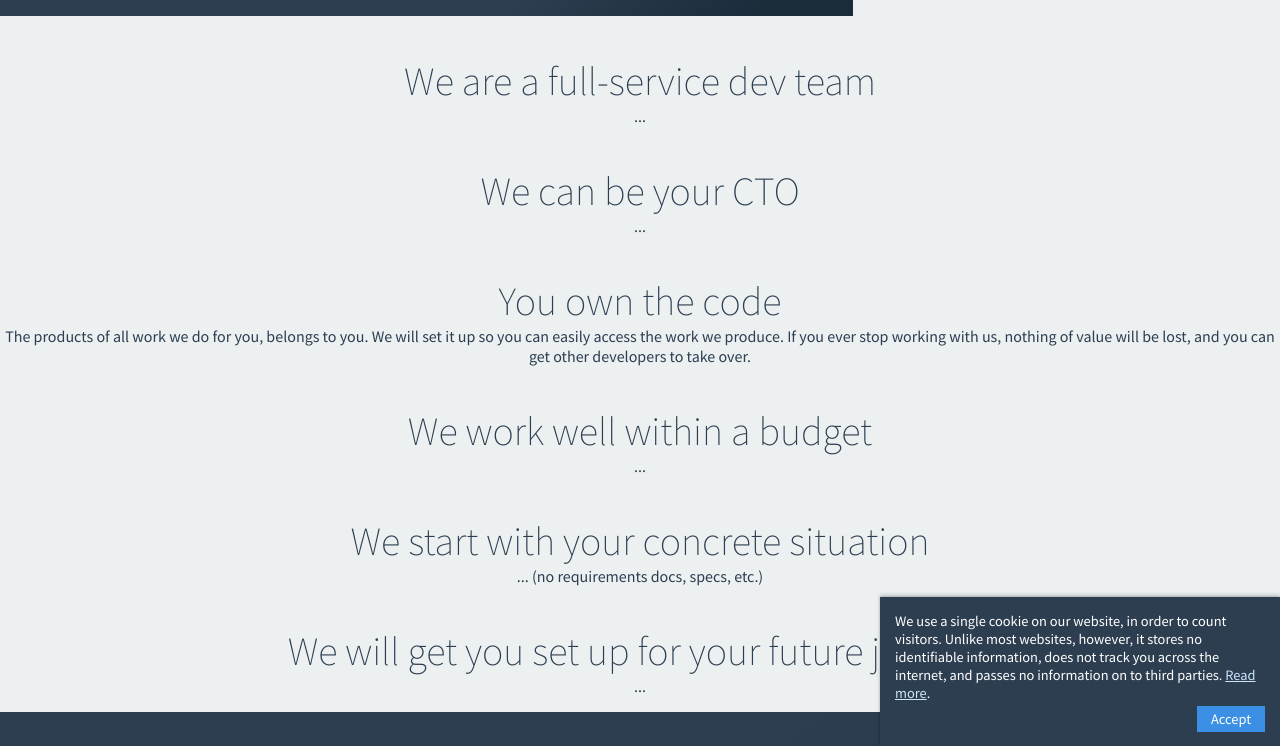
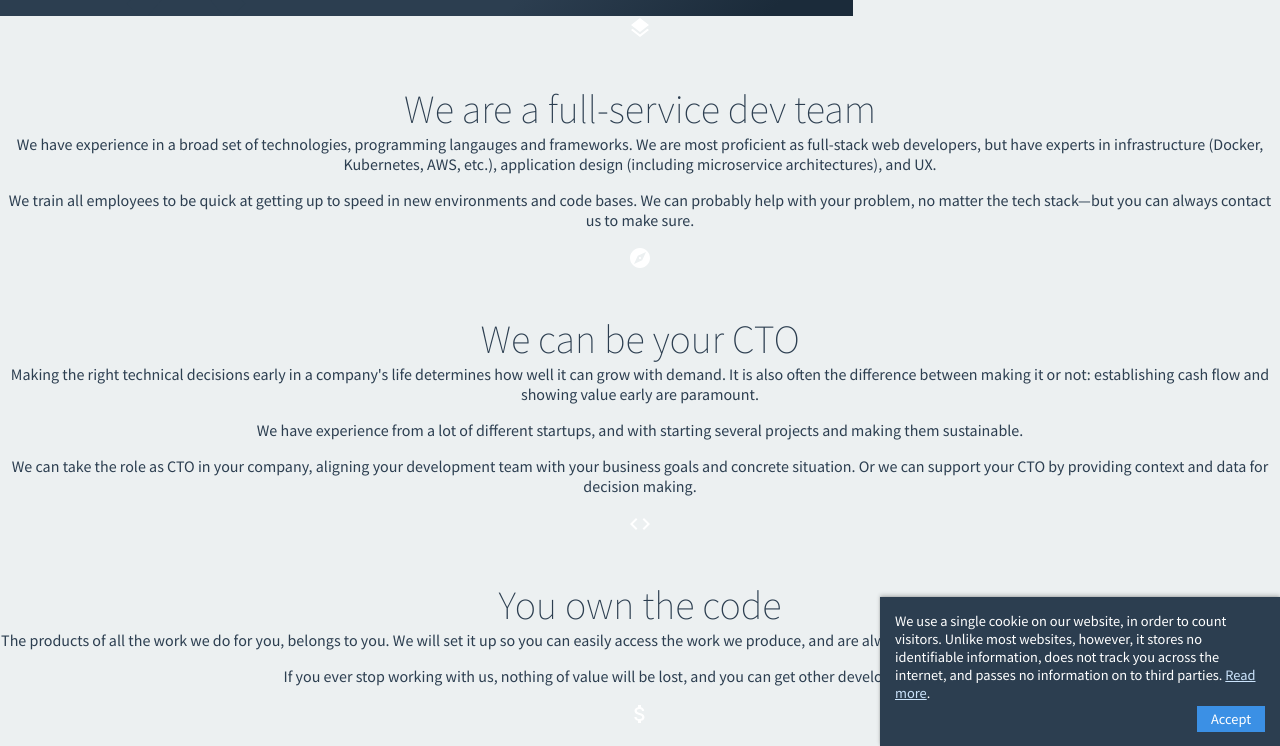
Before and after one commit to derangeddk/deranged.dk, a Jekyll site: the page built from product-pages/get-started-right.html, in a window 1280 px wide and 900 px high, scrolled down 1212 px, cut to the strip 154-900 px from the top of the window. Built offline with Jekyll 4.4.1, drawn with Linux system fonts in a browser that asks for light colours.

Commit message:
Some more selling point text + icons

```diff
--- a/product-pages/get-started-right.html
+++ b/product-pages/get-started-right.html
@@ -65,38 +65,59 @@ title: Get started right --> deranged.dk
 
 <section class="selling-points">
     <div class="selling-point">
+        <img src="/img/layers-icon.svg">
         <h1>We are a full-service dev team</h1>
         <p>
-            ...
+            We have experience in a broad set of technologies, programming langauges and frameworks.
+            We are most proficient as full-stack web developers, but have experts in infrastructure (Docker, Kubernetes, AWS, etc.), application design (including microservice architectures), and UX.
+        </p>
+        <p>
+            We train all employees to be quick at getting up to speed in new environments and code bases.
+            We can probably help with your problem, no matter the tech stack&mdash;but you can always contact us to make sure.
         </p>
     </div>
     <div class="selling-point">
+        <img src="/img/compass-icon.svg">
         <h1>We can be your CTO</h1>
         <p>
-            ...
+            Making the right technical decisions early in a company's life determines how well it can grow with demand.
+            It is also often the difference between making it or not: establishing cash flow and showing value early are paramount.
+        </p>
+        <p>
+            We have experience from a lot of different startups, and with starting several projects and making them sustainable.
+        </p>
+        <p>
+            We can take the role as CTO in your company, aligning your development team with your business goals and concrete situation.
+            Or we can support your CTO by providing context and data for decision making.
         </p>
     </div>
     <div class="selling-point">
+        <img src="/img/code-icon.svg">
         <h1>You own the code</h1>
         <p>
-            The products of all work we do for you, belongs to you.
-            We will set it up so you can easily access the work we produce.
+            The products of all the work we do for you, belongs to you.
+            We will set it up so you can easily access the work we produce, and are always ready to hand over all work in progress if you request it.
+        </p>
+        <p>
             If you ever stop working with us, nothing of value will be lost, and you can get other developers to take over.
         </p>
     </div>
     <div class="selling-point">
+        <img src="/img/money-icon.svg">
         <h1>We work well within a budget</h1>
         <p>
             ...
         </p>
     </div>
     <div class="selling-point">
+        <img src="/img/place-icon.svg">
         <h1>We start with your concrete situation</h1>
         <p>
             ... (no requirements docs, specs, etc.)
         </p>
     </div>
     <div class="selling-point">
+        <img src="/img/terrain-icon.svg">
         <h1>We will get you set up for your future journey</h1>
         <p>
             ...
```
Also changed, not shown: img/code-icon.svg (added), img/compass-icon.svg (added), img/money-icon.svg (added), img/place-icon.svg (added).
